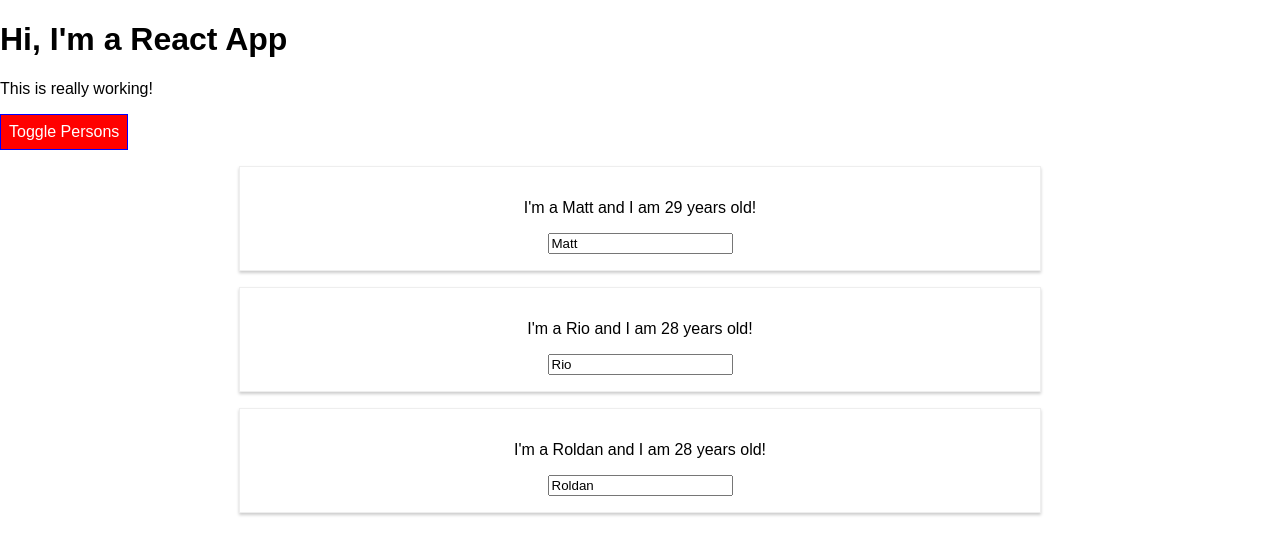
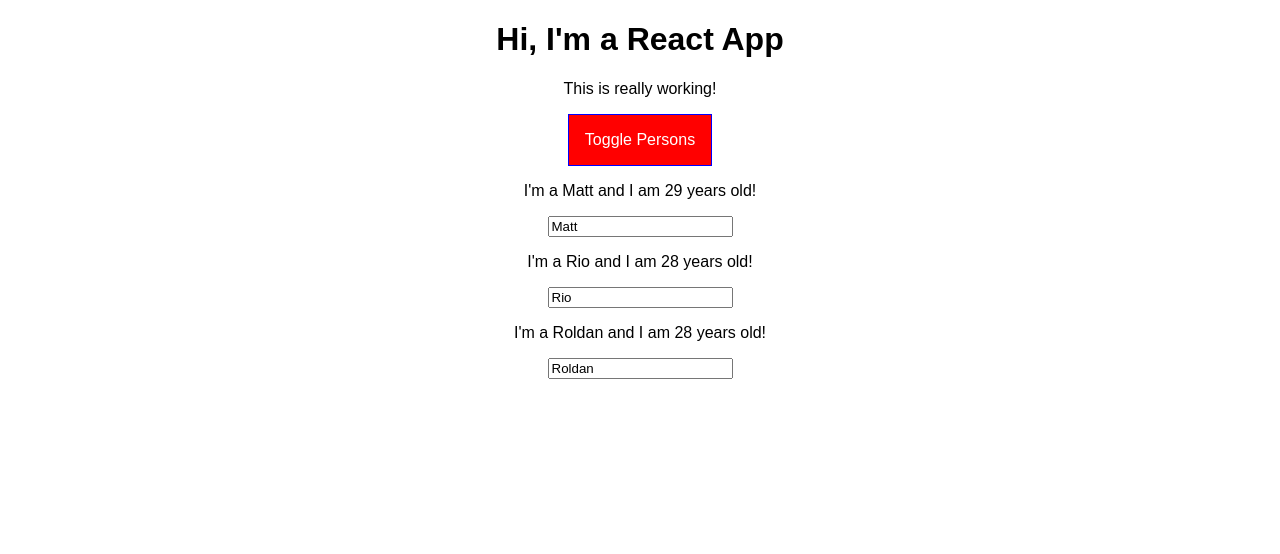
Before and after one commit to MrCooper42/React-guide, a React (Create React App) app: page / in a window 1280 px wide. Both pictures are taken after a click on the button "Toggle Persons". Shown: the top 554 px of the page. Built offline with nearby package versions, Linux system fonts and the light colour scheme.

Commit message:
use css modules

```diff
--- a/src/App.css
+++ /dev/null
@@ -1,11 +0,0 @@
-.App {
-    text-align: center;
-}
-
-.red {
-    color: red;
-}
-
-.bold {
-    font-weight: bold;
-}
--- a/src/App.js
+++ b/src/App.js
@@ -1,5 +1,5 @@
 import React, {Component} from "react";
-import styles from "./App.css";
+import styles from "./App.module.css";
 import {Person} from "./Person/Person";
 
 class App extends Component {
@@ -54,21 +54,8 @@ class App extends Component {
   };
 
   render() {
-    const style = {
-      backgroundColor: "green",
-      color: "white",
-      font: "inherit",
-      fontcolor: "white",
-      border: "1px solid blue",
-      padding: "8px",
-      cursor: "pointer",
-      ":hover": {
-        backgroundColor: "lightgreen",
-        color: "black",
-      },
-    };
-
     let persons = null;
+    let btnClass = "";
 
     if (this.state.showPersons) {
       persons = (
@@ -92,10 +79,9 @@ class App extends Component {
             })}
         </div>
       );
-      style.backgroundColor = "red";
-      style[":hover"] = {
-        backgroundColor: "darkred",
-      };
+      btnClass = styles.Red;
+    } else {
+      btnClass = "";
     }
 
     const assignedStyles = [];
@@ -108,15 +94,12 @@ class App extends Component {
       assignedStyles.push(styles.bold);
     }
 
-    console.log(JSON.stringify(styles));
-    console.log(JSON.stringify(style));
-
     return (
-      <div className={styles}>
+      <div className={styles.App}>
         <h1>Hi, I'm a React App</h1>
         <p className={assignedStyles.join(" ")}>This is really working!</p>
         <button
-          style={style}
+          className={btnClass}
           onClick={() => this.togglePersonsHandler()}
         >
           Toggle Persons
--- /dev/null
+++ b/src/App.module.css
@@ -0,0 +1,34 @@
+.App {
+    text-align: center;
+}
+
+.red {
+    color: red;
+}
+
+.bold {
+    font-weight: bold;
+}
+
+.App button {
+    border: 1px solid blue;
+    padding: 16px;
+    background-color: green;
+    color: white;
+    font: inherit;
+    cursor: pointer;
+}
+
+.App button:hover {
+    background-color: lightgreen;
+    color: black;
+}
+
+.App button.Red {
+    background-color: red;
+}
+
+.App button.Red:hover {
+    background-color: salmon;
+    color: black;
+}
--- a/src/Person/Person.css
+++ /dev/null
@@ -1,8 +0,0 @@
-.Person {
-    width: 60%;
-    margin: 16px auto;
-    border: 1px solid #eee;
-    box-shadow: 0 2px 3px #ccc;
-    padding: 16px;
-    text-align: center;
-}
--- a/src/Person/Person.js
+++ b/src/Person/Person.js
@@ -1,6 +1,6 @@
 import React from "react";
 
-import "./Person.css";
+import "./Person.module.css";
 
 export const Person = (props) => {
   const {
--- /dev/null
+++ b/src/Person/Person.module.css
@@ -0,0 +1,8 @@
+.Person {
+    width: 60%;
+    margin: 16px auto;
+    border: 1px solid #eee;
+    box-shadow: 0 2px 3px #ccc;
+    padding: 16px;
+    text-align: center;
+}
```
